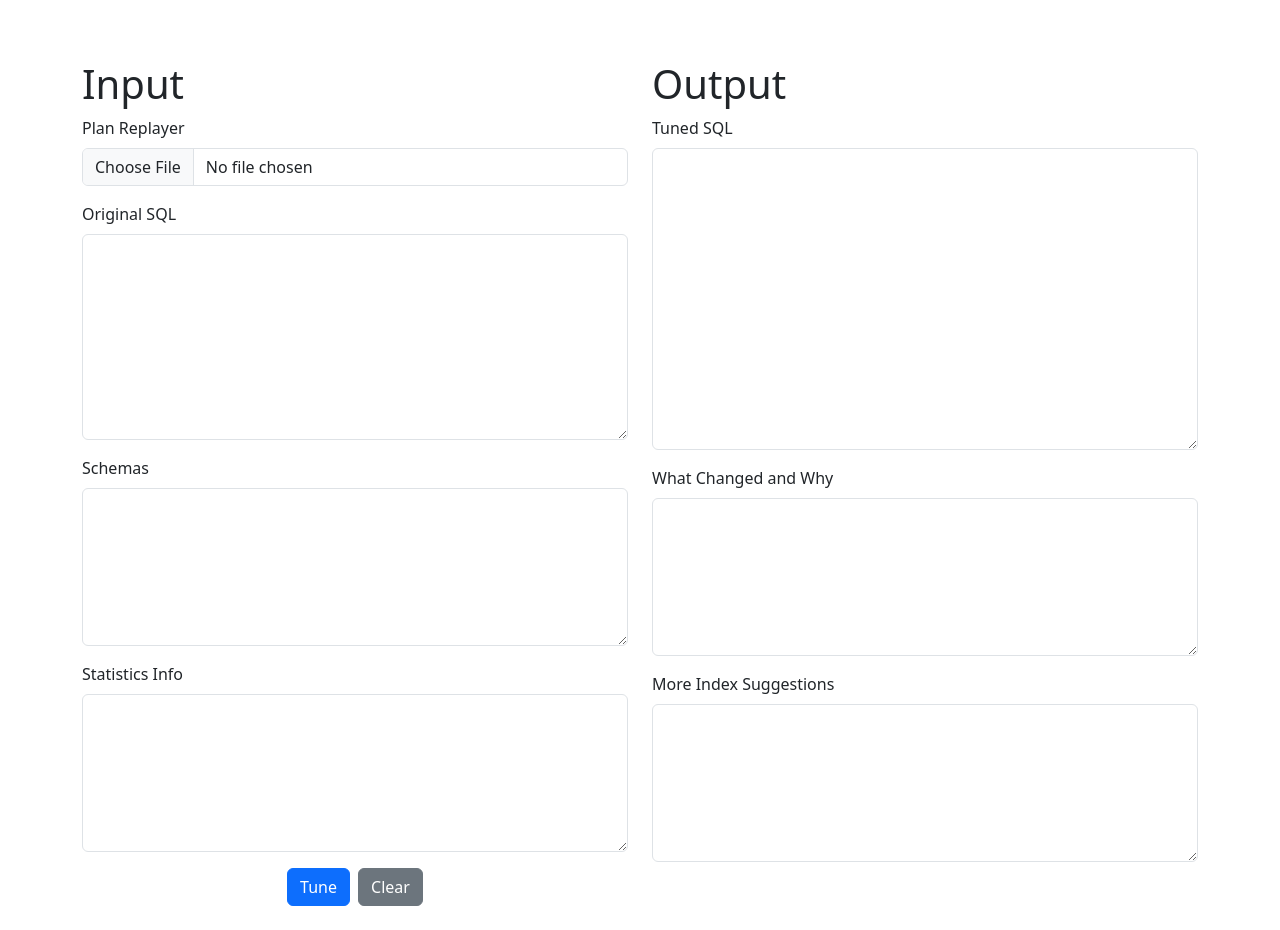
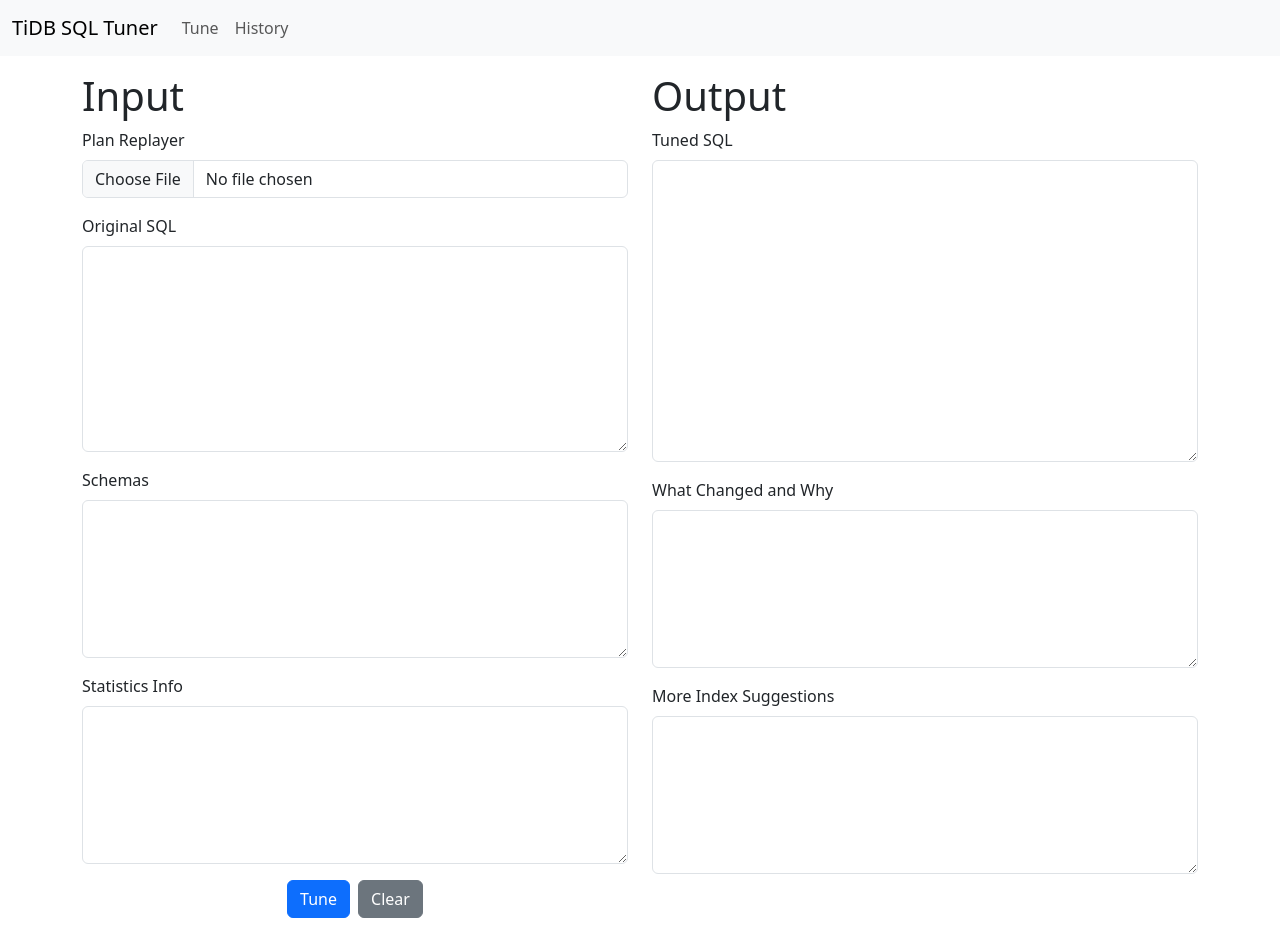
Before and after one commit to pingcap-inc/sqltuner, a Flask app: page / in a window 1280 px wide. Before the commit the page ends 906 px from the top, so only its background shows below. Run offline with Flask 3, Linux system fonts and the light colour scheme; some libraries are stand-ins or nearby versions.

Commit message:
change history to use next and previous button

```diff
--- a/app.py
+++ b/app.py
@@ -5,6 +5,7 @@
 from werkzeug.utils import secure_filename
 import shutil
 import sql_tunner
+import store
 
 app = Flask(__name__)
 tunner = sql_tunner.SqlTunner()
@@ -17,14 +18,16 @@
 def tune():
     original_sql = request.form['original_sql']
     schemas = request.form['schemas']
-    if len(schemas) > 4000:
-        schemas = None
     stats_info = request.form['stats_info']
-    if len(stats_info) > 4000:
-        stats_info = None
+    new_schemas = None if len(schemas) > 4000 else schemas
+    new_stats_info = None if len(stats_info) > 4000 else stats_info
 
     try:
-        result = tunner.tune(original_sql, schemas, stats_info)
+        result = tunner.tune(original_sql, new_schemas, new_stats_info)
+
+        db = store.Store()
+        db.insert_record(original_sql, schemas, stats_info, result['tuned_sql'], result['what_changed'], result['index_suggestion'])
+        db.close()
 
         return jsonify({
             'tuned_sql': result['tuned_sql'],
@@ -58,6 +61,38 @@
         'schemas': schemas,
         'stats_info': stats_info,
     })
+
+@app.route('/history', methods=['GET'])
+def first():
+    db = store.Store()
+    id = db.get_first()
+    db.close()
+
+    return redirect(url_for('history', id=id))
+
+@app.route('/history/next/<int:id>', methods=['GET'])
+def next(id):
+    db = store.Store()
+    id = db.get_next(id)
+    db.close()
+
+    return redirect(url_for('history', id=id))
+
+@app.route('/history/prev/<int:id>', methods=['GET'])
+def prev(id):
+    db = store.Store()
+    id = db.get_prev(id)
+    db.close()
+
+    return redirect(url_for('history', id=id))
+
+@app.route('/history/<int:id>', methods=['GET'])
+def history(id):
+    db = store.Store()
+    record = db.get_record_by_id(id)
+    db.close()
+
+    return render_template('history.html', record=record)
 
 
 def process_zip(zip_file_path):
@@ -101,4 +136,4 @@
            filename.rsplit('.', 1)[1].lower() == 'zip'
 
 if __name__ == '__main__':
-    app.run(debug=True)
+    app.run(debug=True, host = '0.0.0.0', port=5001)
--- a/store.py
+++ b/store.py
@@ -66,11 +66,38 @@
     def get_count(self):
         try:
             with self.connection.cursor() as cursor:
-                sql = "SELECT COUNT(*) FROM your_table_name"
+                sql = "SELECT COUNT(*) FROM history"
                 cursor.execute(sql)
                 return cursor.fetchone()[0]
         except pymysql.Error as e:
             print(f"Error getting table count: {e}")
+
+    def get_first(self):
+        try:
+            with self.connection.cursor() as cursor:
+                sql = "SELECT min(id) FROM history"
+                cursor.execute(sql)
+                return cursor.fetchone()[0]
+        except pymysql.Error as e:
+            print(f"Error getting first id: {e}")
+
+    def get_next(self, id):
+        try:
+            with self.connection.cursor() as cursor:
+                sql = "SELECT id FROM history WHERE id > %s order by id limit 1"
+                cursor.execute(sql, id)
+                return cursor.fetchone()[0]
+        except pymysql.Error as e:
+            print(f"Error getting next id: {e}")
+
+    def get_prev(self, id):
+        try:
+            with self.connection.cursor() as cursor:
+                sql = "SELECT id FROM history WHERE id < %s order by id desc limit 1"
+                cursor.execute(sql, id)
+                return cursor.fetchone()[0]
+        except pymysql.Error as e:
+            print(f"Error getting previous id: {e}")
 
     def close(self):
         self.connection.close()
--- a/templates/history.html
+++ b/templates/history.html
@@ -25,7 +25,7 @@
                         <a class="nav-link" href="/">Tune</a>
                     </li>
                     <li class="nav-item">
-                        <a class="nav-link" href="/history/1">History</a>
+                        <a class="nav-link" href="/history">History</a>
                     </li>
                 </ul>
             </div>
@@ -116,14 +116,14 @@
         $('#previousButton').click(function() {
             let currentRecord = getCurrentRecordNumber();
             if (currentRecord > 1) {
-                updateRecordNumber(currentRecord - 1);
+                window.location = `/history/prev/${currentRecord}`;
             }
         });
 
         // Handle "Next" button click
         $('#nextButton').click(function() {
             let currentRecord = getCurrentRecordNumber();
-            updateRecordNumber(currentRecord + 1);
+            window.location = `/history/next/${currentRecord}`;
         });
 
         // Handle "Go" button click
--- a/templates/index.html
+++ b/templates/index.html
@@ -26,7 +26,28 @@
 </head>
 
 <body>
-    <div class="container mt-5">
+    <!-- Navigation Bar -->
+    <nav class="navbar navbar-expand-lg navbar-light bg-light">
+        <div class="container-fluid">
+            <a class="navbar-brand" href="/">TiDB SQL Tuner</a>
+            <button class="navbar-toggler" type="button" data-bs-toggle="collapse" data-bs-target="#navbarNav"
+                aria-controls="navbarNav" aria-expanded="false" aria-label="Toggle navigation">
+                <span class="navbar-toggler-icon"></span>
+            </button>
+            <div class="collapse navbar-collapse" id="navbarNav">
+                <ul class="navbar-nav">
+                    <li class="nav-item">
+                        <a class="nav-link" href="/">Tune</a>
+                    </li>
+                    <li class="nav-item">
+                        <a class="nav-link" href="/history">History</a>
+                    </li>
+                </ul>
+            </div>
+        </div>
+    </nav>
+
+    <div class="container mt-1">
         <div class="row row-eq-height">
             <div class="col-md-6 left-column">
                 <h1>Input</h1>
```
